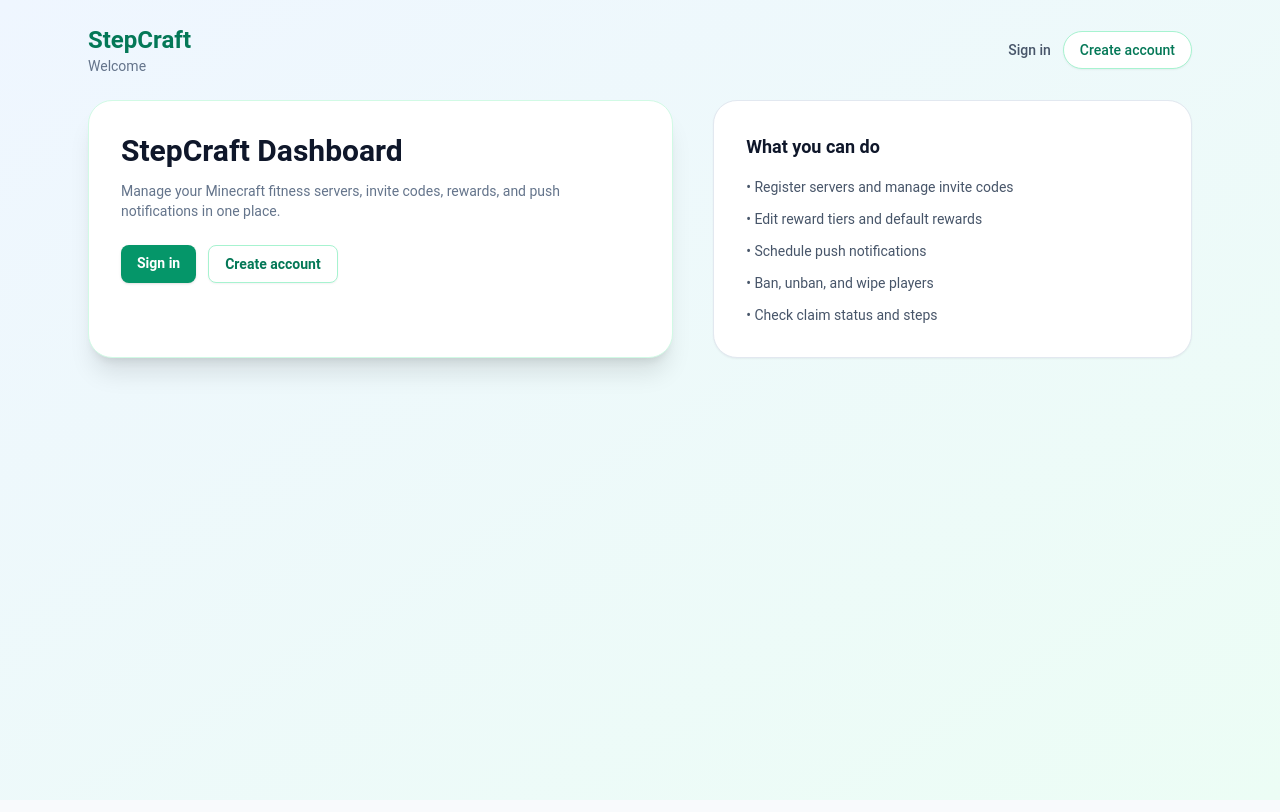
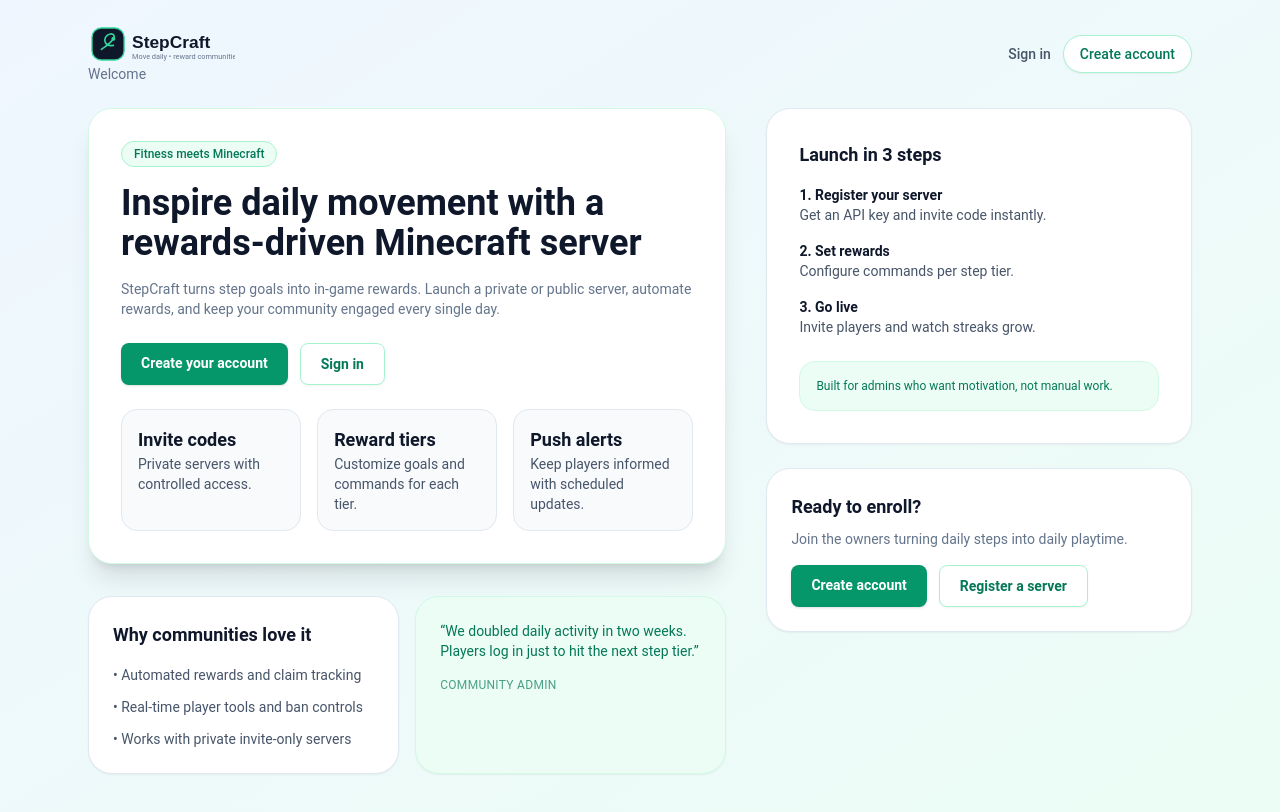
Before and after one commit to JaggerBean/FitCollector, a React (Vite) app in the folder Stepcraft_React/: page / in a window 1280 px wide. Shown: the top 812 px of the page. Built offline with nearby package versions, Linux system fonts and the light colour scheme; no server answers.

Commit message:
updated landing page

```diff
--- a/Stepcraft_React/src/components/Layout.tsx
+++ b/Stepcraft_React/src/components/Layout.tsx
@@ -9,8 +9,8 @@
     <div className="min-h-screen bg-gradient-to-br from-blue-50 to-emerald-50 dark:from-slate-950 dark:to-slate-900">
       <header className="mx-auto flex w-full max-w-6xl items-center justify-between px-6 py-6">
         <div>
-          <Link to="/" className="text-2xl font-semibold text-emerald-700 dark:text-emerald-300">
-            StepCraft
+          <Link to="/" className="flex items-center gap-3">
+            <img src="/logo.svg" alt="StepCraft" className="h-10 w-auto" />
           </Link>
           <div className="text-sm text-slate-500 dark:text-slate-400">{title}</div>
         </div>
--- a/Stepcraft_React/src/pages/LandingPage.tsx
+++ b/Stepcraft_React/src/pages/LandingPage.tsx
@@ -7,47 +7,115 @@
 
   return (
     <Layout title="Welcome">
-      <div className="grid gap-10 lg:grid-cols-[1.1fr_0.9fr]">
+      <div className="grid gap-10 lg:grid-cols-[1.2fr_0.8fr]">
+        <div className="space-y-8">
           <div className="rounded-3xl border border-emerald-100 bg-white p-8 shadow-xl dark:border-slate-800 dark:bg-slate-900">
-          <h1 className="text-3xl font-semibold text-slate-900 dark:text-slate-100">StepCraft Dashboard</h1>
-          <p className="mt-3 text-sm text-slate-500 dark:text-slate-400">
-            Manage your Minecraft fitness servers, invite codes, rewards, and push notifications in one place.
+            <div className="inline-flex items-center gap-2 rounded-full border border-emerald-200 bg-emerald-50 px-3 py-1 text-xs font-medium text-emerald-700 dark:border-emerald-700/40 dark:bg-emerald-900/20 dark:text-emerald-200">
+              Fitness meets Minecraft
+            </div>
+            <h1 className="mt-4 text-4xl font-semibold text-slate-900 dark:text-slate-100">
+              Inspire daily movement with a rewards-driven Minecraft server
+            </h1>
+            <p className="mt-4 text-sm text-slate-500 dark:text-slate-400">
+              StepCraft turns step goals into in-game rewards. Launch a private or public server, automate rewards,
+              and keep your community engaged every single day.
             </p>
             <div className="mt-6 flex flex-wrap gap-3">
               {isAuthenticated ? (
                 <Link
                   to="/dashboard"
-                className="rounded-lg bg-emerald-600 px-4 py-2 text-sm font-semibold text-white shadow hover:bg-emerald-700"
+                  className="rounded-lg bg-emerald-600 px-5 py-2.5 text-sm font-semibold text-white shadow hover:bg-emerald-700"
                 >
                   Go to dashboard
                 </Link>
               ) : (
                 <>
                   <Link
+                    to="/account/register"
+                    className="rounded-lg bg-emerald-600 px-5 py-2.5 text-sm font-semibold text-white shadow hover:bg-emerald-700"
+                  >
+                    Create your account
+                  </Link>
+                  <Link
                     to="/login"
-                  className="rounded-lg bg-emerald-600 px-4 py-2 text-sm font-semibold text-white shadow hover:bg-emerald-700"
+                    className="rounded-lg border border-emerald-200 bg-white px-5 py-2.5 text-sm font-semibold text-emerald-700 shadow-sm hover:border-emerald-300 hover:bg-emerald-50 dark:border-slate-700 dark:bg-slate-900 dark:text-emerald-200"
                   >
                     Sign in
-                </Link>
-                <Link
-                  to="/account/register"
-                  className="rounded-lg border border-emerald-200 bg-white px-4 py-2 text-sm font-semibold text-emerald-700 shadow-sm hover:border-emerald-300 hover:bg-emerald-50 dark:border-slate-700 dark:bg-slate-900 dark:text-emerald-200"
-                >
-                  Create account
                   </Link>
                 </>
               )}
             </div>
+            <div className="mt-6 grid gap-4 sm:grid-cols-3">
+              <div className="rounded-2xl border border-slate-200 bg-slate-50 p-4 text-sm text-slate-600 dark:border-slate-800 dark:bg-slate-950 dark:text-slate-300">
+                <div className="text-lg font-semibold text-slate-900 dark:text-slate-100">Invite codes</div>
+                Private servers with controlled access.
               </div>
+              <div className="rounded-2xl border border-slate-200 bg-slate-50 p-4 text-sm text-slate-600 dark:border-slate-800 dark:bg-slate-950 dark:text-slate-300">
+                <div className="text-lg font-semibold text-slate-900 dark:text-slate-100">Reward tiers</div>
+                Customize goals and commands for each tier.
+              </div>
+              <div className="rounded-2xl border border-slate-200 bg-slate-50 p-4 text-sm text-slate-600 dark:border-slate-800 dark:bg-slate-950 dark:text-slate-300">
+                <div className="text-lg font-semibold text-slate-900 dark:text-slate-100">Push alerts</div>
+                Keep players informed with scheduled updates.
+              </div>
+            </div>
+          </div>
+          <div className="grid gap-4 md:grid-cols-2">
+            <div className="rounded-3xl border border-slate-200 bg-white p-6 shadow-sm dark:border-slate-800 dark:bg-slate-900">
+              <h2 className="text-lg font-semibold text-slate-900 dark:text-slate-100">Why communities love it</h2>
+              <ul className="mt-4 space-y-3 text-sm text-slate-600 dark:text-slate-300">
+                <li>• Automated rewards and claim tracking</li>
+                <li>• Real-time player tools and ban controls</li>
+                <li>• Works with private invite-only servers</li>
+              </ul>
+            </div>
+            <div className="rounded-3xl border border-emerald-100 bg-emerald-50 p-6 text-sm text-emerald-700 shadow-sm dark:border-emerald-700/40 dark:bg-emerald-900/20 dark:text-emerald-200">
+              “We doubled daily activity in two weeks. Players log in just to hit the next step tier.”
+              <div className="mt-4 text-xs uppercase tracking-wide text-emerald-700/70">Community Admin</div>
+            </div>
+          </div>
+        </div>
+        <div className="space-y-6">
           <div className="rounded-3xl border border-slate-200 bg-white p-8 shadow-sm dark:border-slate-800 dark:bg-slate-900">
-          <h2 className="text-lg font-semibold text-slate-900 dark:text-slate-100">What you can do</h2>
-          <ul className="mt-4 space-y-3 text-sm text-slate-600 dark:text-slate-300">
-            <li>• Register servers and manage invite codes</li>
-            <li>• Edit reward tiers and default rewards</li>
-            <li>• Schedule push notifications</li>
-            <li>• Ban, unban, and wipe players</li>
-            <li>• Check claim status and steps</li>
-          </ul>
+            <h2 className="text-lg font-semibold text-slate-900 dark:text-slate-100">Launch in 3 steps</h2>
+            <ol className="mt-4 space-y-4 text-sm text-slate-600 dark:text-slate-300">
+              <li>
+                <span className="font-semibold text-slate-900 dark:text-slate-100">1. Register your server</span>
+                <div>Get an API key and invite code instantly.</div>
+              </li>
+              <li>
+                <span className="font-semibold text-slate-900 dark:text-slate-100">2. Set rewards</span>
+                <div>Configure commands per step tier.</div>
+              </li>
+              <li>
+                <span className="font-semibold text-slate-900 dark:text-slate-100">3. Go live</span>
+                <div>Invite players and watch streaks grow.</div>
+              </li>
+            </ol>
+            <div className="mt-6 rounded-2xl border border-emerald-100 bg-emerald-50 p-4 text-xs text-emerald-700 dark:border-emerald-700/40 dark:bg-emerald-900/20 dark:text-emerald-200">
+              Built for admins who want motivation, not manual work.
+            </div>
+          </div>
+          <div className="rounded-3xl border border-slate-200 bg-white p-6 shadow-sm dark:border-slate-800 dark:bg-slate-900">
+            <h2 className="text-lg font-semibold text-slate-900 dark:text-slate-100">Ready to enroll?</h2>
+            <p className="mt-2 text-sm text-slate-500 dark:text-slate-400">
+              Join the owners turning daily steps into daily playtime.
+            </p>
+            <div className="mt-4 flex flex-wrap gap-3">
+              <Link
+                to={isAuthenticated ? "/dashboard" : "/account/register"}
+                className="rounded-lg bg-emerald-600 px-5 py-2.5 text-sm font-semibold text-white shadow hover:bg-emerald-700"
+              >
+                {isAuthenticated ? "Go to dashboard" : "Create account"}
+              </Link>
+              <Link
+                to="/register"
+                className="rounded-lg border border-emerald-200 bg-white px-5 py-2.5 text-sm font-semibold text-emerald-700 shadow-sm hover:border-emerald-300 hover:bg-emerald-50 dark:border-slate-700 dark:bg-slate-900 dark:text-emerald-200"
+              >
+                Register a server
+              </Link>
+            </div>
+          </div>
         </div>
       </div>
     </Layout>
```
Also changed, not shown: Stepcraft_React/public/logo.svg (added). Lines whose indentation alone changed are shown as unchanged.
